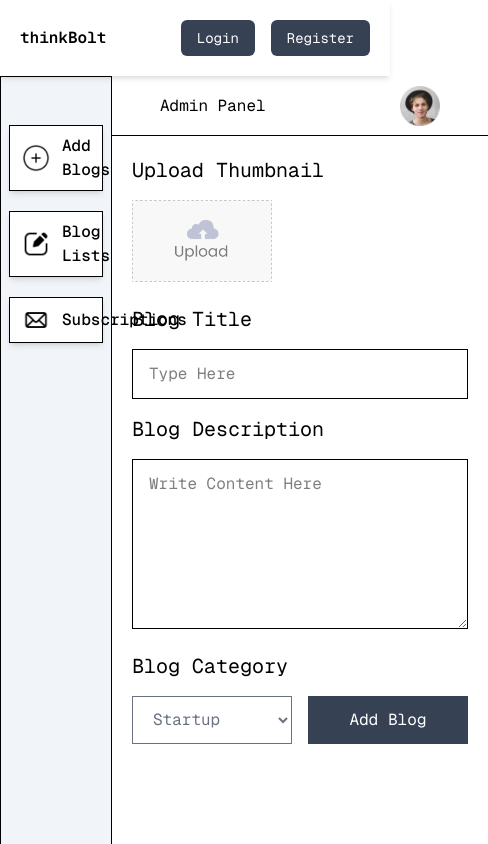
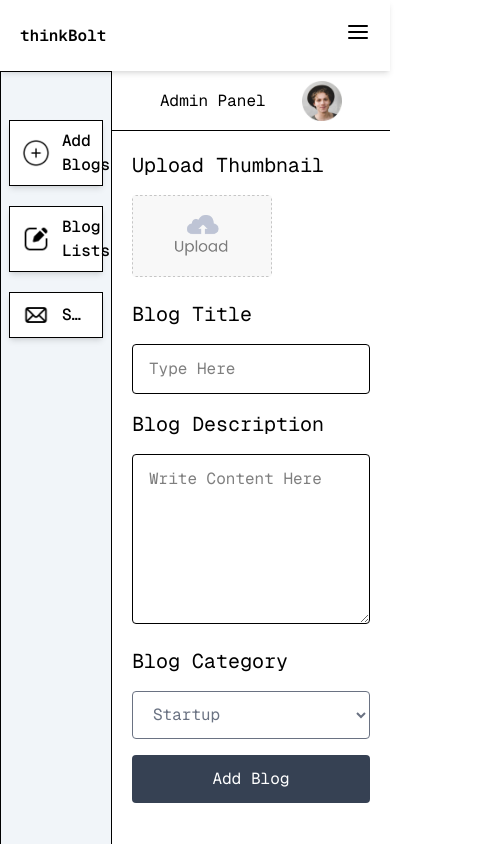
Before and after one commit to Shaon007/thinkBolt, a Next.js app: page /admin/addProduct in a window 390 px wide. Shown: the top 844 px of the page, 488 px wide, since content can reach past the window. Built offline with nearby package versions, Linux system fonts and the light colour scheme; no server answers.

Commit message:
fixing responsive ness

```diff
--- a/Components/AdminComponents/Sidebar.jsx
+++ b/Components/AdminComponents/Sidebar.jsx
@@ -17,7 +17,7 @@ const Sidebar = () => {
           <Image src={assets.blog_icon} width={28} alt="ast"/><p> Blog Lists</p>
         </Link>
         <Link href='/admin/subscriptions' className="mx-2 mt-5  flex items-center border border-black gap-3 font-medium px-3 py-2 bg-white shadow-md text-black">
-          <Image src={assets.email_icon} width={28} alt=""/><p>Subscriptions</p>
+          <Image src={assets.email_icon} width={28} alt=""/><p className="truncate">Subscriptions</p>
         </Link>
 
       </div>
--- a/Components/DeepSeekChat.jsx
+++ b/Components/DeepSeekChat.jsx
@@ -87,7 +87,7 @@ export default function DeepSeekChat() {
   };
 
   return (
-    <div id='deepseek' className='flex gap-10 justify-around items-center p-8 min-h-[600px] bg-gradient-to-r from-indigo-50 via-white to-indigo-50'>
+    <div id='deepseek' className='flex flex-col md:flex-row gap-10 justify-around items-center p-8 min-h-[600px] bg-gradient-to-r from-indigo-50 via-white to-indigo-50'>
 
       {/* Left Panel: Text Info */}
       <div className="max-w-sm flex flex-col justify-center space-y-6 px-4">
--- a/Components/Navbar.jsx
+++ b/Components/Navbar.jsx
@@ -2,21 +2,33 @@
 
 import Link from 'next/link';
 import { useRouter } from 'next/navigation';
-import { useEffect, useState } from 'react';
+import { useEffect, useRef, useState } from 'react';
 import { onAuthStateChanged } from 'firebase/auth';
 import { auth } from '@/lib/firebase';
 import { logout } from '@/lib/authUtils';
-
+import { FiMenu, FiX } from 'react-icons/fi';
 
 const Navbar = () => {
   const router = useRouter();
   const [user, setUser] = useState(null);
+  const [isMenuOpen, setIsMenuOpen] = useState(false);
+  const menuRef = useRef();
 
   useEffect(() => {
     const unsubscribe = onAuthStateChanged(auth, (currentUser) => {
       setUser(currentUser);
     });
     return () => unsubscribe();
+  }, []);
+
+  useEffect(() => {
+    const handleClickOutside = (e) => {
+      if (menuRef.current && !menuRef.current.contains(e.target)) {
+        setIsMenuOpen(false);
+      }
+    };
+    document.addEventListener('mousedown', handleClickOutside);
+    return () => document.removeEventListener('mousedown', handleClickOutside);
   }, []);
 
   const handleLogout = async () => {
@@ -30,7 +42,7 @@ const Navbar = () => {
     if (section) {
       section.scrollIntoView({ behavior: 'smooth' });
     } else {
-      console.warn('Element with ID "deep-seek" not found');
+      console.warn('Element with ID "deepseek" not found');
     }
   };
 
@@ -39,21 +51,15 @@ const Navbar = () => {
       <div className="flex justify-between items-center">
         <Link href="/" className="font-mono font-semibold md:text-xl">thinkBolt</Link>
 
-        <div className="flex items-center gap-4 md:gap-6">
+        {/* Desktop Menu */}
+        <div className="hidden sm:flex items-center gap-4 md:gap-6">
+          <Link href="/admin/blogList" className="font-mono text-md">Admin</Link>
+          <button className="font-mono text-md cursor-pointer" onClick={generateBlog}>AI</button>
+          <Link href="/about" className="font-mono text-md">About</Link>
 
-          <Link href="/admin/blogList" className="font-mono text-md hidden sm:block">Admin</Link>
-          <button className='font-mono text-md hidden sm:block cursor-pointer' onClick={generateBlog}>AI</button>
-          <Link href="/about" className="font-mono text-md  hidden sm:block">About</Link>
-
-
-
-          {/* Auth Logic */}
           {user ? (
             <>
-              <span className="text-sm font-mono hidden sm:block text-gray-700">
-                {user.email.split('@')[0]}
-
-              </span>
+              <span className="text-sm font-mono text-gray-700">{user.email.split('@')[0]}</span>
               <button
                 onClick={handleLogout}
                 className="py-1 px-4 bg-gray-500 text-white rounded-md font-mono hover:bg-red-400 text-sm"
@@ -71,14 +77,57 @@ const Navbar = () => {
               </button>
               <button
                 onClick={() => router.push('/register')}
-                  className="py-2 px-4 bg-gray-700 text-white rounded-md font-mono hover:bg-gray-800 text-sm"
+                className="py-2 px-4 bg-gray-700 text-white rounded-md font-mono hover:bg-gray-800 text-sm"
               >
                 Register
               </button>
             </>
           )}
         </div>
+
+        {/* Mobile Hamburger */}
+        <div className="sm:hidden">
+          <button onClick={() => setIsMenuOpen(!isMenuOpen)}>
+            {isMenuOpen ? <FiX size={24} /> : <FiMenu size={24} />}
+          </button>
+        </div>
       </div>
+
+      {/* Mobile Dropdown */}
+      {isMenuOpen && (
+        <div ref={menuRef} className="sm:hidden mt-4 bg-white rounded-md border p-4 space-y-3">
+          <Link href="/admin/blogList" onClick={() => setIsMenuOpen(false)} className="block font-mono">Admin</Link>
+          <button onClick={() => { generateBlog(); setIsMenuOpen(false); }} className="block font-mono">AI</button>
+          <Link href="/about" onClick={() => setIsMenuOpen(false)} className="block font-mono">About</Link>
+
+          {user ? (
+            <>
+              <span className="block font-mono text-gray-700">{user.email.split('@')[0]}</span>
+              <button
+                onClick={() => { handleLogout(); setIsMenuOpen(false); }}
+                className="block py-2 px-4 bg-gray-500 text-white rounded-md font-mono hover:bg-red-400 text-sm mt-1"
+              >
+                Logout
+              </button>
+            </>
+          ) : (
+            <>
+              <button
+                onClick={() => { router.push('/login'); setIsMenuOpen(false); }}
+                className="block py-2 px-4 bg-gray-700 text-white rounded-md font-mono hover:bg-gray-800 text-sm"
+              >
+                Login
+              </button>
+              <button
+                onClick={() => { router.push('/register'); setIsMenuOpen(false); }}
+                className="block py-2 px-4 bg-gray-700 text-white rounded-md font-mono hover:bg-gray-800 text-sm"
+              >
+                Register
+              </button>
+            </>
+          )}
+        </div>
+      )}
     </div>
   );
 };
--- a/app/about/page.jsx
+++ b/app/about/page.jsx
@@ -75,7 +75,7 @@ export default function AboutPage() {
           className="text-sm text-gray-500 mt-10"
           variants={itemVariant}
         >
-           Built  by the thinkBolt team · Est. 2025
+           Built  by Nazir
         </motion.p>
       </motion.div>
     </main>
--- a/app/admin/addProduct/page.jsx
+++ b/app/admin/addProduct/page.jsx
@@ -53,25 +53,55 @@ const page = () => {
   };
 
   return (
-      <>
-        <form onSubmit={onSubmitHandler} className="pt-5 px-5 sm:pt-12 sm:pl-16">
+    <div className="pt-5 px-5 sm:pt-12 sm:pl-16">
+      <form onSubmit={onSubmitHandler}>
         <p className="text-xl text-black">Upload Thumbnail</p>
         <label htmlFor="image" className="inline-block mt-4 cursor-pointer">
-            <Image src={!image ? assets.upload_area : URL.createObjectURL(image)} width={140} height={70} alt="Upload thumbnail" />
+          <Image
+            src={!image ? assets.upload_area : URL.createObjectURL(image)}
+            width={140}
+            height={70}
+            alt="Upload thumbnail"
+            className="rounded"
+          />
         </label>
-          <input onChange={(e) => setImage(e.target.files[0])}
-            type="file" id="image" hidden required />
-          <p className=" text-xl mt-4">Blog Title</p>
-          <input name="title" onChange={onChangeHandler} value={data.title} className=" w-full sm:w-[500px] mt-4 px-4 py-3 border " type="text" placeholder="Type Here" required />
-          <p className=" text-xl mt-4">Blog Description</p>
-          <textarea name="description" onChange={onChangeHandler} value={data.description} className=" w-full sm:w-[500px] mt-4 px-4 py-3 border " type="text" placeholder="Write Content Here" rows={6} required />
+        <input
+          onChange={(e) => setImage(e.target.files[0])}
+          type="file"
+          id="image"
+          hidden
+          required
+        />
+
+        <p className="text-xl mt-4">Blog Title</p>
+        <input
+          name="title"
+          onChange={onChangeHandler}
+          value={data.title}
+          className="w-full max-w-[500px] mt-4 px-4 py-3 border rounded"
+          type="text"
+          placeholder="Type Here"
+          required
+        />
+
+        <p className="text-xl mt-4">Blog Description</p>
+        <textarea
+          name="description"
+          onChange={onChangeHandler}
+          value={data.description}
+          className="w-full max-w-[500px] mt-4 px-4 py-3 border rounded"
+          placeholder="Write Content Here"
+          rows={6}
+          required
+        />
+
         <p className="text-xl mt-4">Blog Category</p>
-          <div className="flex gap-4 mt-4">
+        <div className="flex flex-col sm:flex-row gap-4 mt-4 max-w-[500px]">
           <select
-              onChange={onChangeHandler} value={data.category}
+            onChange={onChangeHandler}
+            value={data.category}
             name="category"
-              className="w-40 h-12 px-4 border text-gray-500"
-              id=""
+            className="w-full sm:w-40 h-12 px-4 border text-gray-500 rounded"
           >
             <option value="Startup">Startup</option>
             <option value="Technology">Technology</option>
@@ -80,15 +110,13 @@ const page = () => {
 
           <button
             type="submit"
-              className="w-40 h-12 bg-gray-700 text-white"
+            className="w-full sm:w-40 h-12 bg-gray-700 text-white rounded hover:bg-gray-800"
           >
             Add Blog
           </button>
         </div>
-
-
       </form>
-      </>
+    </div>
   );
 
 }
--- a/app/admin/blogList/page.jsx
+++ b/app/admin/blogList/page.jsx
@@ -26,8 +26,8 @@ const page = () => {
 
 
   return (
-    <div className="flex-1 pt-5 px-5 sm:pt-12 sm:pl-16">
-      <h2>All Blogs</h2>
+    <div className="flex-1 pt-5 md:px-5 sm:pt-12 sm:pl-16  w-[312px] md:w-full">
+      <h2 className="pl-3">All Blogs</h2>
       <div className="relative h-[80vh] max-w-[850px] overflow-x-auto mt-4 border-gray-400 scrollbar-hide">
         <table className="w-full text-sm text-gray-500 ">
           <thead className="text-sm text-gray-700 text-left uppercase bg-gray-50">
--- a/app/admin/layout.jsx
+++ b/app/admin/layout.jsx
@@ -11,7 +11,7 @@ export default function Layout({ children }) {
       <div className="flex bg-white text-black font-mono">
         <ToastContainer theme='dark'/>
         <Sidebar />
-        <div className="flex flex-col w-full">
+        <div className="flex flex-col w-[72%] md:w-full">
           <div className="flex items-center justify-between w-full px-12 py-3 max-h-[60px] border-b border-black">
             <h2 className="text-black">Admin Panel</h2>
             <Image src={assets.profile_icon} width={40} alt=""/>
```
Lines whose indentation alone changed are shown as unchanged.
